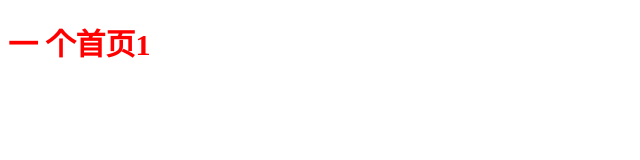
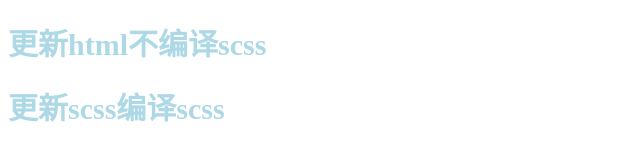
Before and after one commit to csluzhenyu/grunt-livereload-demo, a website: page src/index.html in a window 1280 px wide. Shown: the whole page, without its empty margins (0-640 px from the left). Drawn offline with Linux system fonts and the light colour scheme.

Commit message:
测试newer，没有问题

```diff
--- a/Gruntfile.js
+++ b/Gruntfile.js
@@ -25,7 +25,7 @@ module.exports = function(grunt) {
                 }
             },
             sass: {
-                files: ['src/scss/*.scss','src/*.html'],
+                files: ['src/scss/*.scss', 'src/*.html'],
                 options: {
                     livereload: 4040,
                     debounceDelay: 1000
@@ -81,6 +81,7 @@ module.exports = function(grunt) {
             }
         }
     });
+
     grunt.registerTask('server', ['connect:server', 'watch:livereload']); //注册任务到grunt
     grunt.registerTask('server1', ['connect:server1', 'watch:livereload1']); //注册任务到grunt
     //通过newer，可以避免watch中，对sass多余的编译
--- a/src/index.html
+++ b/src/index.html
@@ -6,6 +6,7 @@
 	<link rel="stylesheet" href="css/main.css">
 </head>
 <body>
-	<h1>一 个首页1</h1>
+	<h1>更新html不编译scss</h1>
+	<h1>更新scss编译scss</h1>
 </body>
 </html>
--- a/src/scss/main.scss
+++ b/src/scss/main.scss
@@ -5,6 +5,6 @@
 
 }
 h1{
-	color:red;
+	color:lightblue;
 	font-size: 30px;
 }
```
Also changed, not shown: src/css/main.css.
